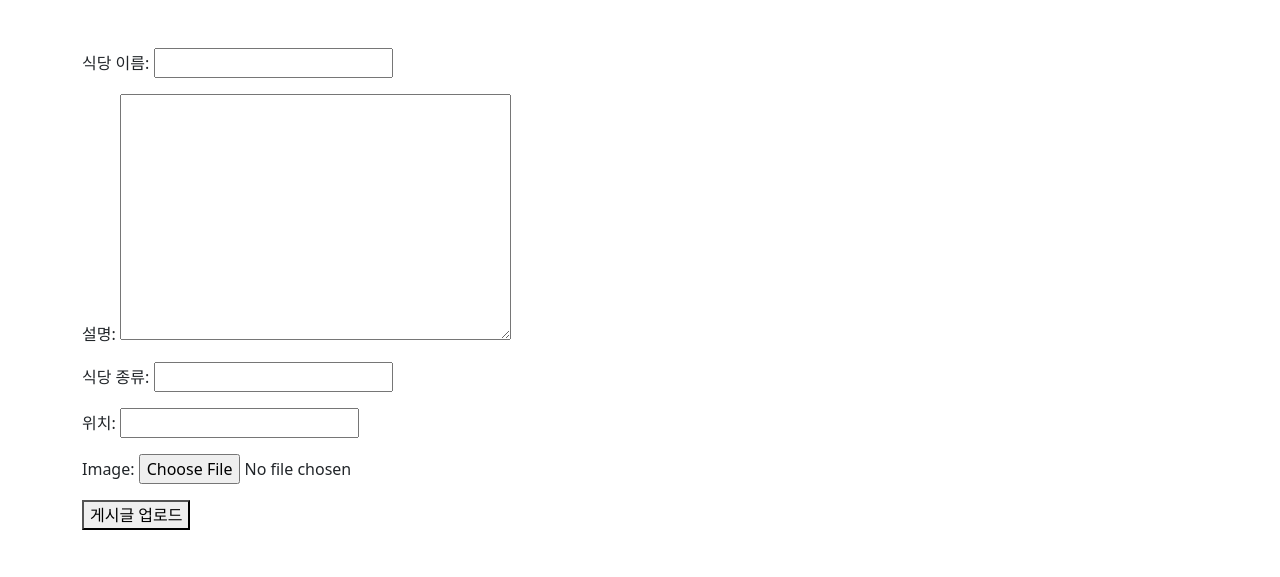
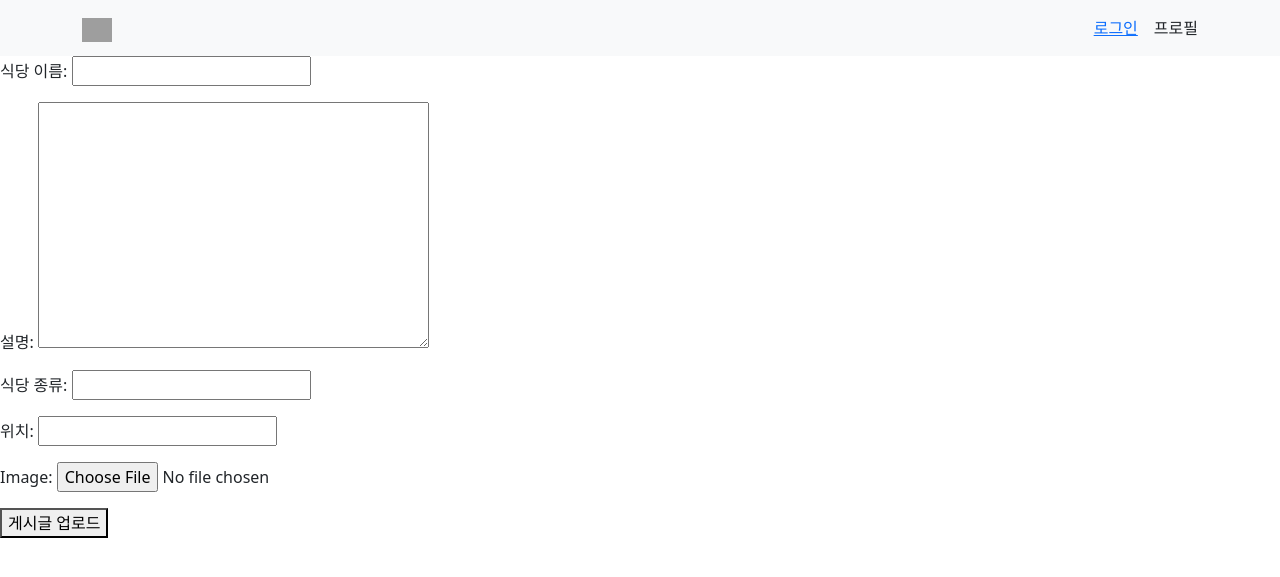
Before and after one commit to skysky44/goldang, a Django app: page /plates/create/ in a window 1280 px wide. Shown: the top 577 px of the page. Run offline with Django 3.2, Linux system fonts and the light colour scheme; grey boxes are pictures that could not be loaded.

Commit message:
index-template

```diff
--- a/plates/templates/plates/create.html
+++ b/plates/templates/plates/create.html
@@ -5,7 +5,7 @@ Create
 {% endblock title %}
 
 {% block content %}
-<form action="{% url 'plates:create' %}" method="post">
+<form action="{% url 'plates:create' %}" method="post" enctype="multipart/form-data">
   {% csrf_token %}
   {{ form.as_p }}
   <button type="submit">게시글 업로드</button>
--- a/plates/views.py
+++ b/plates/views.py
@@ -32,7 +32,7 @@ def detail(request, post_pk):
 # @login_required
 def create(request):
     if request.method == 'POST':
-        form = PostForm(request.POST)
+        form = PostForm(request.POST, request.FILES)
         if form.is_valid():
             post = form.save(commit=False)
             post.user = request.user
--- a/templates/base.html
+++ b/templates/base.html
@@ -1,3 +1,5 @@
+{% load static %}
+
 <!DOCTYPE html>
 <html lang="ko">
 <head>
@@ -9,9 +11,29 @@
     {% endblock title %}
   </title>
   <link href="https://cdn.jsdelivr.net/npm/bootstrap@5.3.0-alpha3/dist/css/bootstrap.min.css" rel="stylesheet" integrity="sha384-KK94CHFLLe+nY2dmCWGMq91rCGa5gtU4mk92HdvYe+M/SXH301p5ILy+dN9+nJOZ" crossorigin="anonymous">
+  {% block style %}
+  {% endblock style %}
 </head>
 <body>
-  <main class="container my-5">
+  <main>
+    {# Navigation Bar #}
+    <nav class="navbar bg-body-tertiary">
+      <div class="container">
+        <a class="navbar-brand" href="#">
+          {% comment %} 로고 이미지 추가 {% endcomment %}
+          <img src="/docs/5.3/assets/brand/bootstrap-logo.svg" alt="로고" width="30" height="24">
+        </a>
+        <div class="d-flex">
+          <div class="me-3">
+            <a href="{% url 'accounts:login' %}">로그인</a>
+          </div>
+          <div>
+            {% comment %} <a href="{% url 'accounts:profile' %}">프로필</a> {% endcomment %}
+            프로필
+          </div>
+        </div>
+      </div>
+    </nav>
     {% block content %}
     {% endblock content %}
   </main>
```
Also changed, not shown: plates/templates/plates/index.html (+34 -11 lines), plates/static/plates/no_image.png (added).
